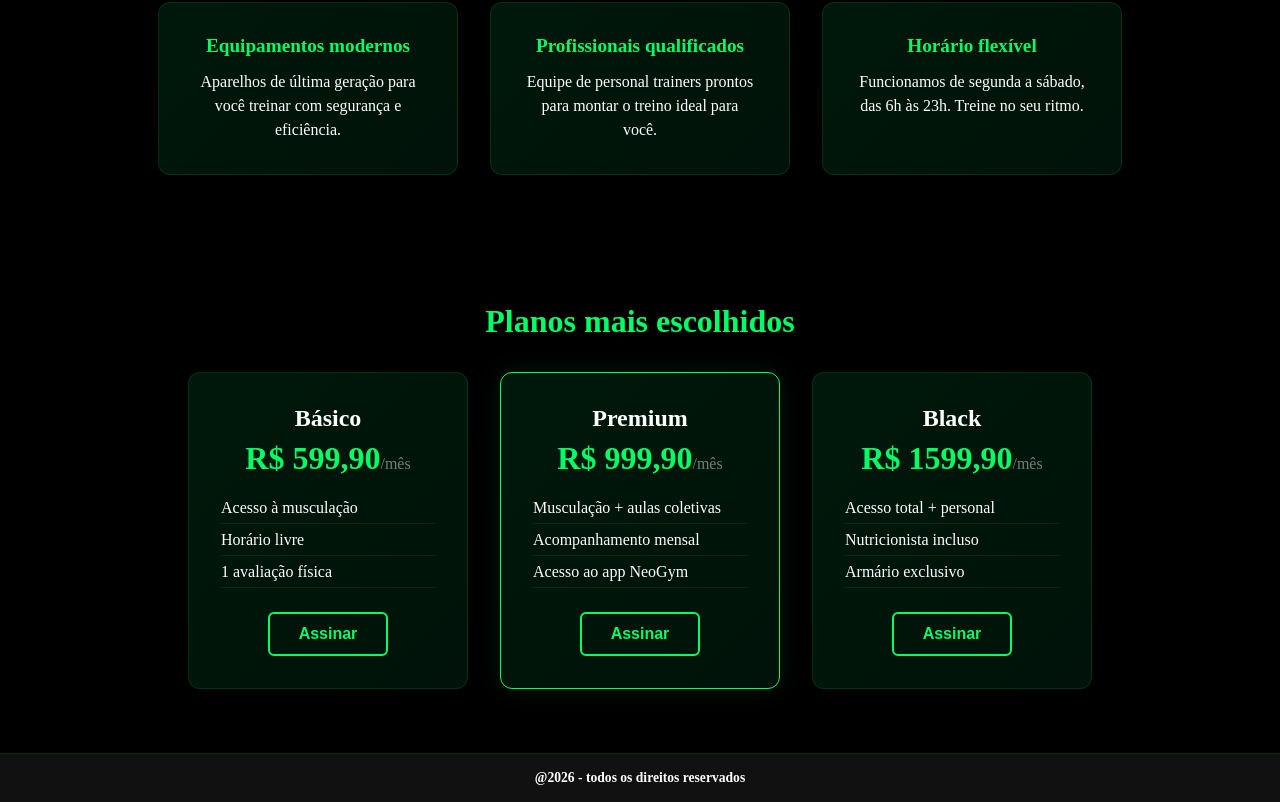
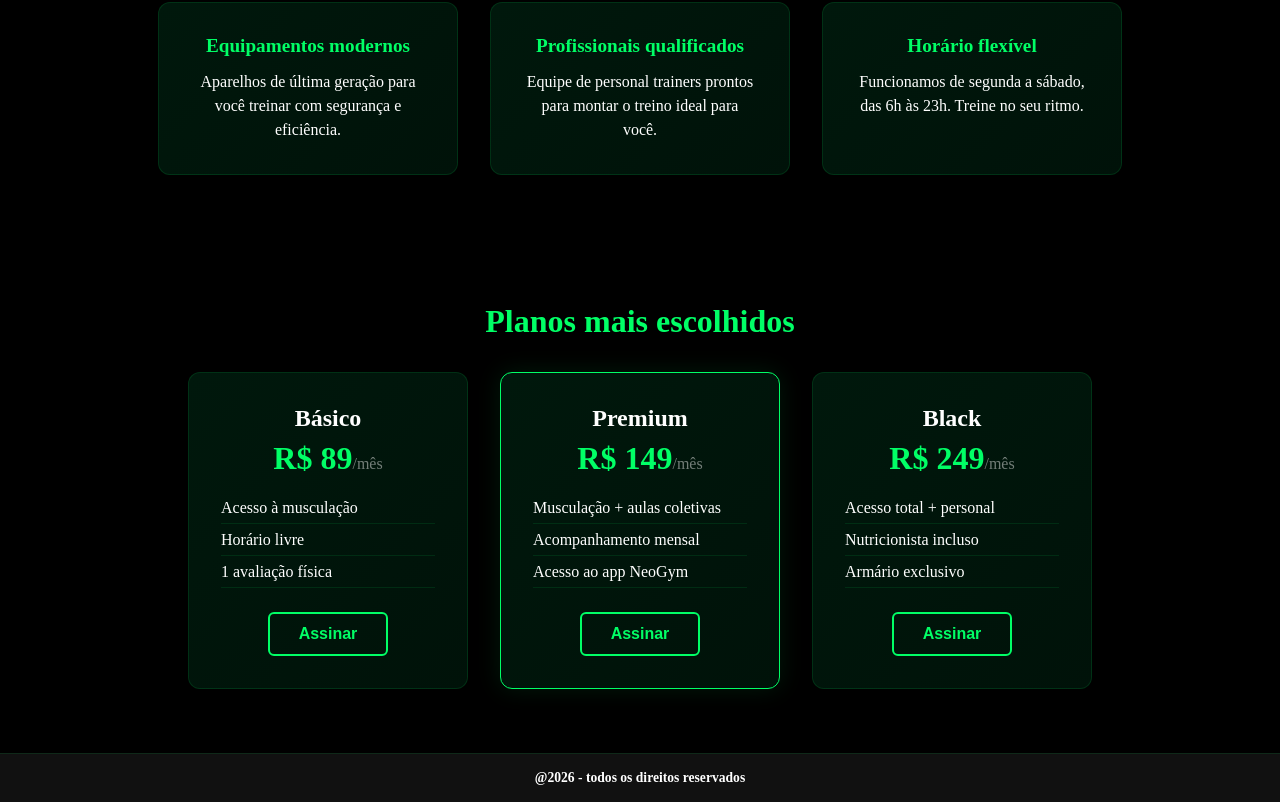
Before and after one commit to 1ESPA-Yan/NeoGym-academia-inteligente, a React (Vite) app: page / in a window 1280 px wide. Shown: the part 550-1352 px from the top of the page. Built offline with nearby package versions, Linux system fonts and the light colour scheme.

Commit message:
fix: correcao dos valores dos planos

```diff
--- a/src/routes/Home.jsx
+++ b/src/routes/Home.jsx
@@ -32,7 +32,7 @@
         <div className="planos-cards">
           <div className="plano-card">
             <h3>Básico</h3>
-            <p className="preco">R$ 599,90<span>/mês</span></p>
+            <p className="preco">R$ 89<span>/mês</span></p>
             <ul>
               <li>Acesso à musculação</li>
               <li>Horário livre</li>
@@ -42,7 +42,7 @@
           </div>
           <div className="plano-card destaque">
             <h3>Premium</h3>
-            <p className="preco">R$ 999,90<span>/mês</span></p>
+            <p className="preco">R$ 149<span>/mês</span></p>
             <ul>
               <li>Musculação + aulas coletivas</li>
               <li>Acompanhamento mensal</li>
@@ -52,7 +52,7 @@
           </div>
           <div className="plano-card">
             <h3>Black</h3>
-            <p className="preco">R$ 1599,90<span>/mês</span></p>
+            <p className="preco">R$ 249<span>/mês</span></p>
             <ul>
               <li>Acesso total + personal</li>
               <li>Nutricionista incluso</li>
```
